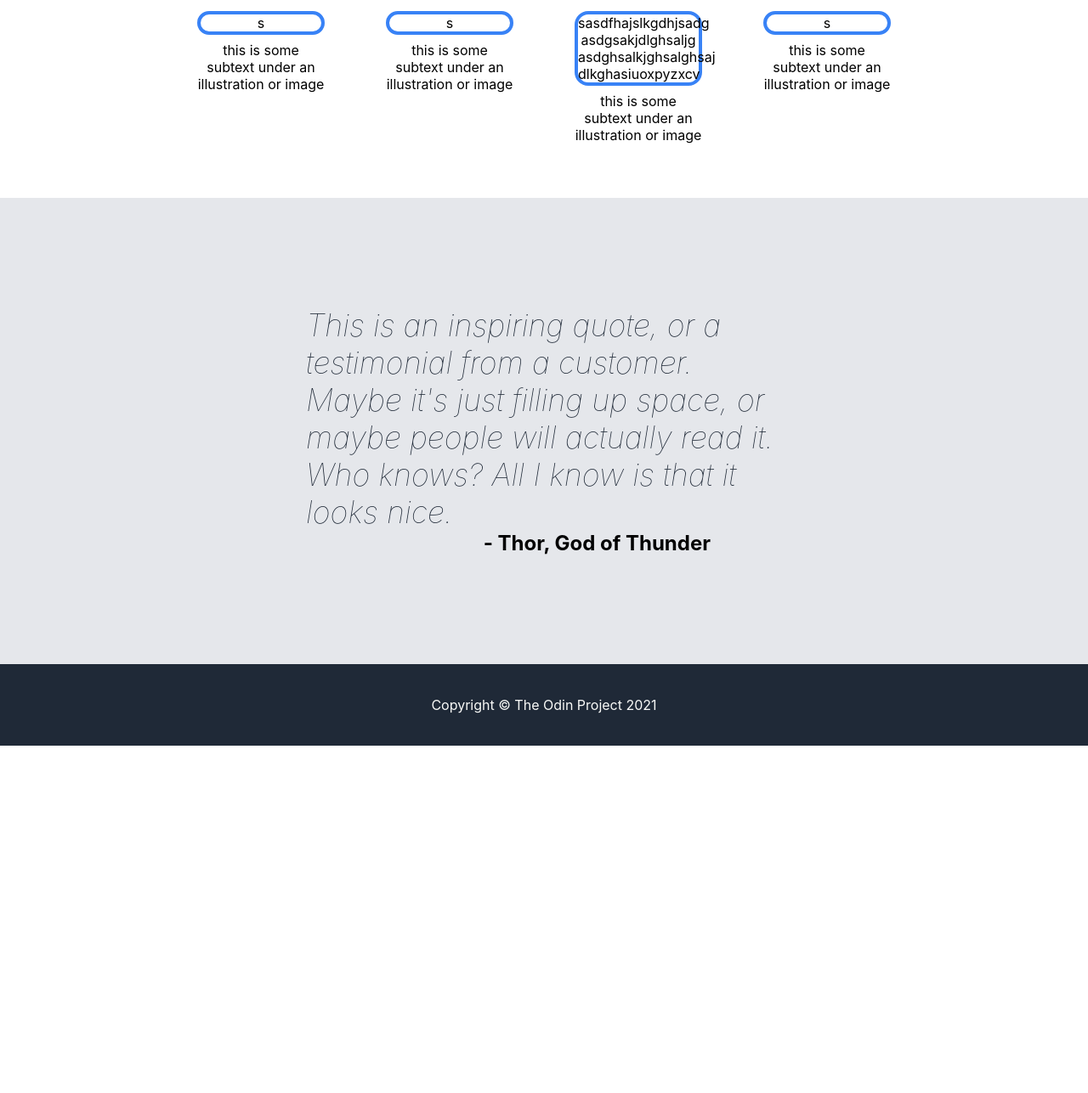
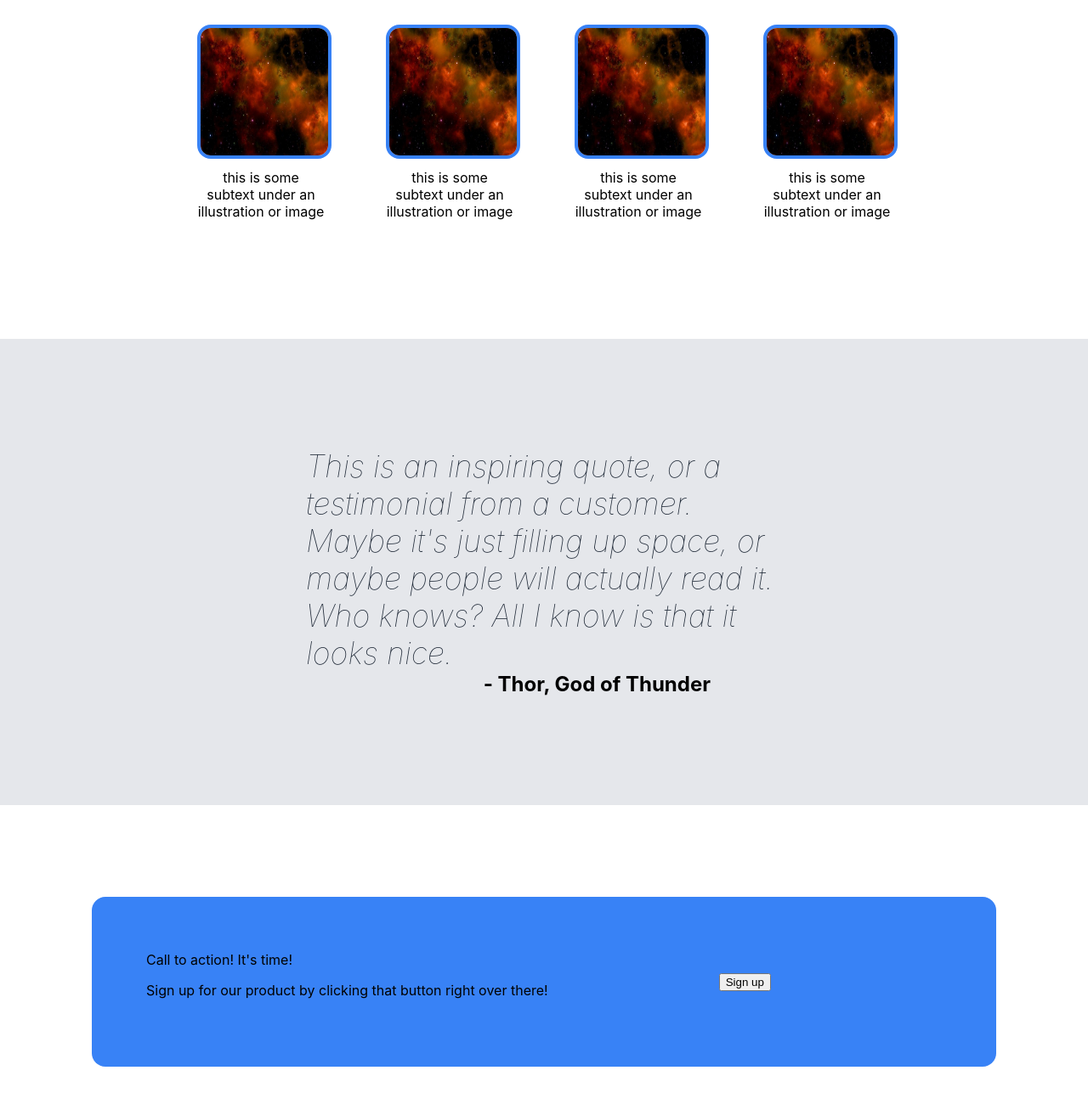
Before and after one commit to TwoPunchMan/01-landing-page, a plain HTML site: page index.html in a window 1280 px wide. Shown: the part 519-1806 px from the top of the page at 85% size. Before the commit the page ends 1397 px from the top, so only its background shows below. Drawn offline with Linux system fonts and the light colour scheme.

Commit message:
Added images folder and rearranged css to organize colors

```diff
--- a/index.html
+++ b/index.html
@@ -48,31 +48,19 @@
 				</div>
 				<div class="body-cards">
 					<div class="card">
-						<div class="card-image">
-							s
-						</div>
+						<img src="images/space-g2e7ce3ea4_640.jpg" alt="_some cool image about a nebula">
 						this is some subtext under an illustration or image
 					</div>
 					<div class="card">
-						<div class="card-image">
-							s
-						</div>
+						<img src="images/space-g2e7ce3ea4_640.jpg" alt="_some cool image about a nebula">
 						this is some subtext under an illustration or image
 					</div>
 					<div class="card">
-						<div class="card-image">
-							sasdfhajslkgdhjsadg
-							asdgsakjdlghsaljg
-							asdghsalkjghsalghsaj
-							dlkghasiuoxpyzxcv
-
-						</div>
+						<img src="images/space-g2e7ce3ea4_640.jpg" alt="_some cool image about a nebula">
 						this is some subtext under an illustration or image
 					</div>
 					<div class="card">
-						<div class="card-image">
-							s
-						</div>
+						<img src="images/space-g2e7ce3ea4_640.jpg" alt="_some cool image about a nebula">
 						this is some subtext under an illustration or image
 					</div>
 				</div>
@@ -92,7 +80,12 @@
 
 			<!-- Call to action -->
 			<div class="body-action">
-
+				<div class="action-text">
+					Call to action! It's time!
+					<p>Sign up for our product by clicking that button right over there!</p>
+				</div>
+				<button>Sign up</button>
+				<div></div>
 			</div>
 
 			<!-- Copyright the odin proejct -->
--- a/styles.css
+++ b/styles.css
@@ -12,19 +12,43 @@ ul {
 
 a {
 	font-size: 18px;
-	color:#E5E7EB;
 	text-decoration: none;
 }
 
 .header,
 .body-info,
 .body-quote,
+.body-action,
 .footer {
 	padding: 0 12em;
 }
 
-.header {
+/* Colors and Font styles */
+.header,
+.footer {
 	background-color: #1F2937;
+}
+
+.body-header,
+.quote-text {
+	color: #1F2937;
+}
+
+.logo,
+.hero,
+.footer {
+	color: #F9FAF8;
+}
+
+.header-photo,
+.body-quote {
+	background-color: #E5E7EB;
+}
+
+a,
+.hero-secondary
+ {
+	color: #E5E7EB;
 }
 
 .header-top {
@@ -47,35 +71,27 @@ a {
 	padding: 108px 0;
 }
 
-.header-photo {
-	background-color: #E5E7EB;
-}
-
 .logo {
 	font-size: 24px;
-	color: #F9FAF8;
 }
 
 .hero {
 	font-size: 48px;
 	font-weight: 900;
-	color: #F9FAF8;
 }
 
 .hero-secondary {
 	font-size: 18px;
-	color: #E5E7EB;
 }
 
 .body-info {
 	text-align: center;
-	padding: 32px;
+	margin: 48px 0 108px 0;
 }
 
 .body-header {
 	font-size: 36px;
 	font-weight: 900;
-	color: #1F2937;
 	padding: 16px;
 }
 
@@ -92,7 +108,9 @@ a {
 	width: 150px;
 }
 
-.card-image {
+img {
+	width: 150px;
+	height: 150px;
 	border: 4px solid #3882F6;
 	border-radius: 16px;
 	margin-bottom: 8px;
@@ -100,7 +118,6 @@ a {
 
 /* Quote section */
 .body-quote {
-	background-color: #E5E7EB;
 	padding: 128px 360px;
 	margin: 0;
 }
@@ -109,8 +126,6 @@ a {
 	font-size: 36px;
 	font-style: italic;
 	font-weight: lighter;
-	color: #1F2937;
-
 }
 
 .quote-by {
@@ -120,12 +135,24 @@ a {
 	padding-right: 84px;
 }
 
+.body-action {
+	display: flex;
+	justify-content: space-between;
+	align-items: center;
+	background-color: #3882F6;
+	margin: 108px;
+	padding: 64px;
+	border-radius: 16px;
+}
+
+.action-text {
+	margin: 0;
+	padding: 0;
+}
 /* Footer section */
 .footer {
-	background-color: #1F2937;
 	display: flex;
 	justify-content: center;
 	align-items: center;
 	height: 96px;
-	color: #F9FAF8;
 }
```
Also changed, not shown: images/space-g2e7ce3ea4_640.jpg (added).
